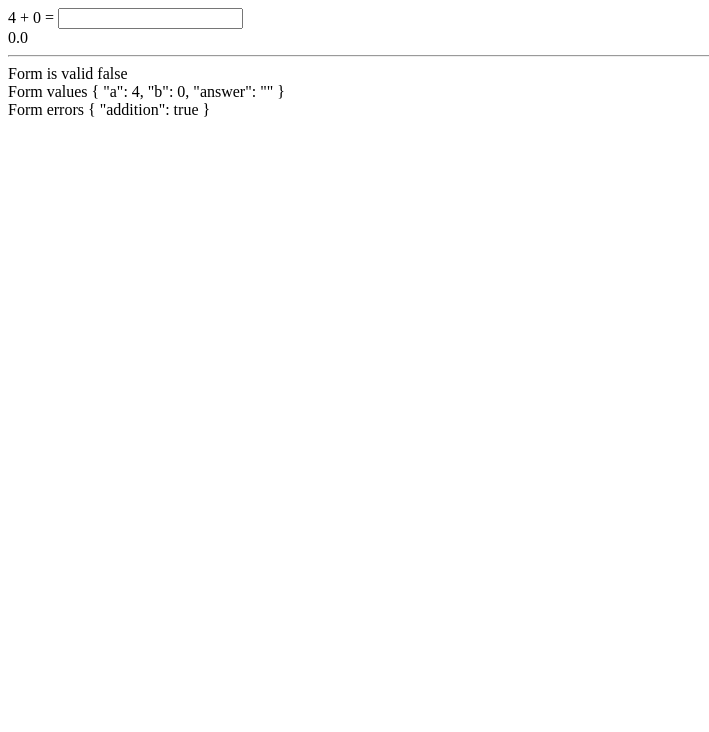
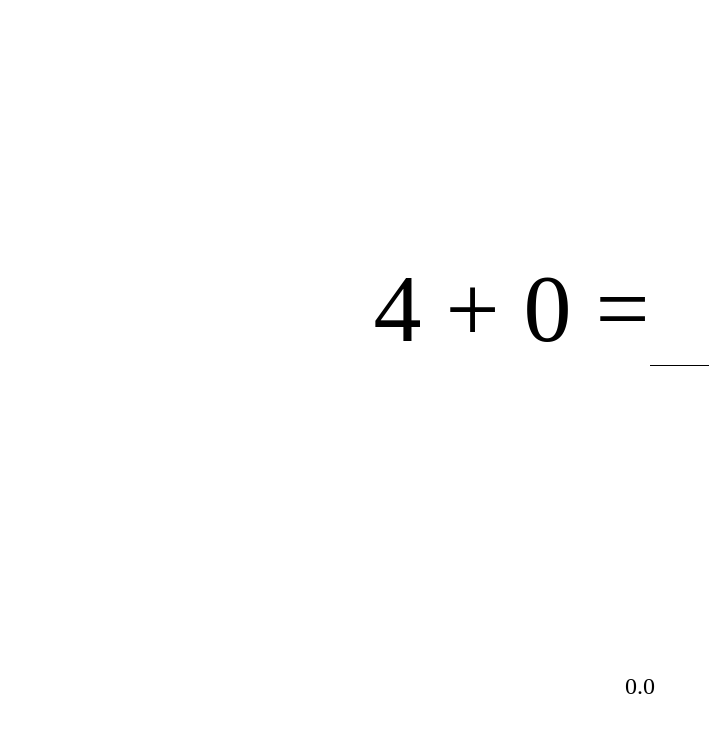
Before and after one commit to akgmage/rx-form, an Angular app: page / in a window 1280 px wide. Shown: the top 732 px of the page, without its empty margins (0-709 px from the left). Built offline with nearby package versions, Linux system fonts and the light colour scheme.

Commit message:
Add styling to equation

```diff
--- a/src/app/equation/equation.component.css
+++ b/src/app/equation/equation.component.css
@@ -0,0 +1,26 @@
+form {
+    margin-top: 20%;
+    display: flex;
+    justify-content: center;
+    font-size: 96px;
+}
+
+input {
+    border: none;
+    border-bottom: 1px solid black;
+    width: 20%;
+    text-align: center;
+    font-size: 96px;;
+}
+input:focus {
+    outline: none;
+}
+.stats {
+    position: absolute;
+    bottom: 100px;
+    left: 0;
+    right: 0;
+    text-align: center;
+    font-size: 24px;
+
+}
--- a/src/app/equation/equation.component.html
+++ b/src/app/equation/equation.component.html
@@ -2,14 +2,6 @@
     {{ a }} + {{ b}} =
     <input formControlName="answer"/>
 </form>
-{{ secondsPerSolution | number: '1.1-3'}}
-<hr />
-<div>
-    Form is valid {{ mathForm.valid }}
+<div class="stats">
+    {{ secondsPerSolution | number: '1.1-3'}}
 </div>
-<div>
-    Form values {{ mathForm.value | json }}
-</div>
-<div>
-    Form errors {{ mathForm.errors | json }}
-</div>
```
